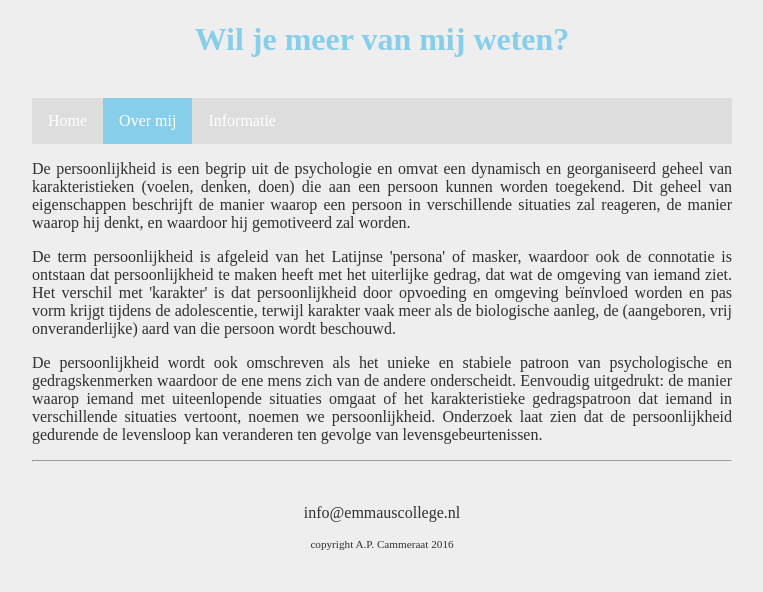
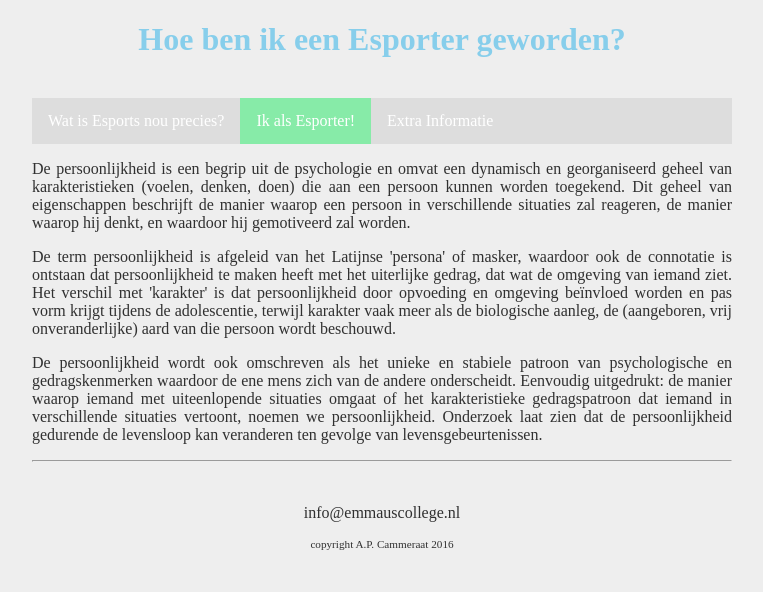
Before and after one commit to emmaus-4v/website-4vin1-George, a plain HTML site: page overmij.html in a window 1280 px wide. Shown: the whole page, without its empty margins (258-1021 px from the left). Drawn offline with Linux system fonts and the light colour scheme.

Commit message:
Maandag 1 november

```diff
--- a/overmij.html
+++ b/overmij.html
@@ -4,22 +4,22 @@
 
     <head>
         <link rel="stylesheet" href="style.css" />
-        <title>Informatie over mij</title>
+        <title>Ik als Esporter! </title>
         <meta charset="utf-8" />
     </head>
 
     <body>
         <main>
             <header>
-                <h1>Wil je meer van mij weten?</h1>
+                <h1>Hoe ben ik een Esporter geworden?</h1>
                 <br>
             </header>
 
             <nav>
                 <ul>
-                    <li><a href="index.html">Home</a></li>
-                    <li><a class="active" href="overmij.html">Over mij</a></li>
-                    <li><a href="info.html">Informatie</a></li>
+                    <li><a href="index.html">Wat is Esports nou precies?</a></li>
+                    <li><a class="active" href="overmij.html">Ik als Esporter! </a></li>
+                    <li><a href="info.html">Extra Informatie</a></li>
                 </ul>
             </nav>
 
--- a/style.css
+++ b/style.css
@@ -81,5 +81,5 @@ nav li a:hover {
 }
 
 nav li a.active {
-    background-color: skyblue;
+    background-color: rgb(135, 235, 168);
 }
```
Also changed, not shown: index.html (+6 -6 lines), info.html (+5 -5 lines).
